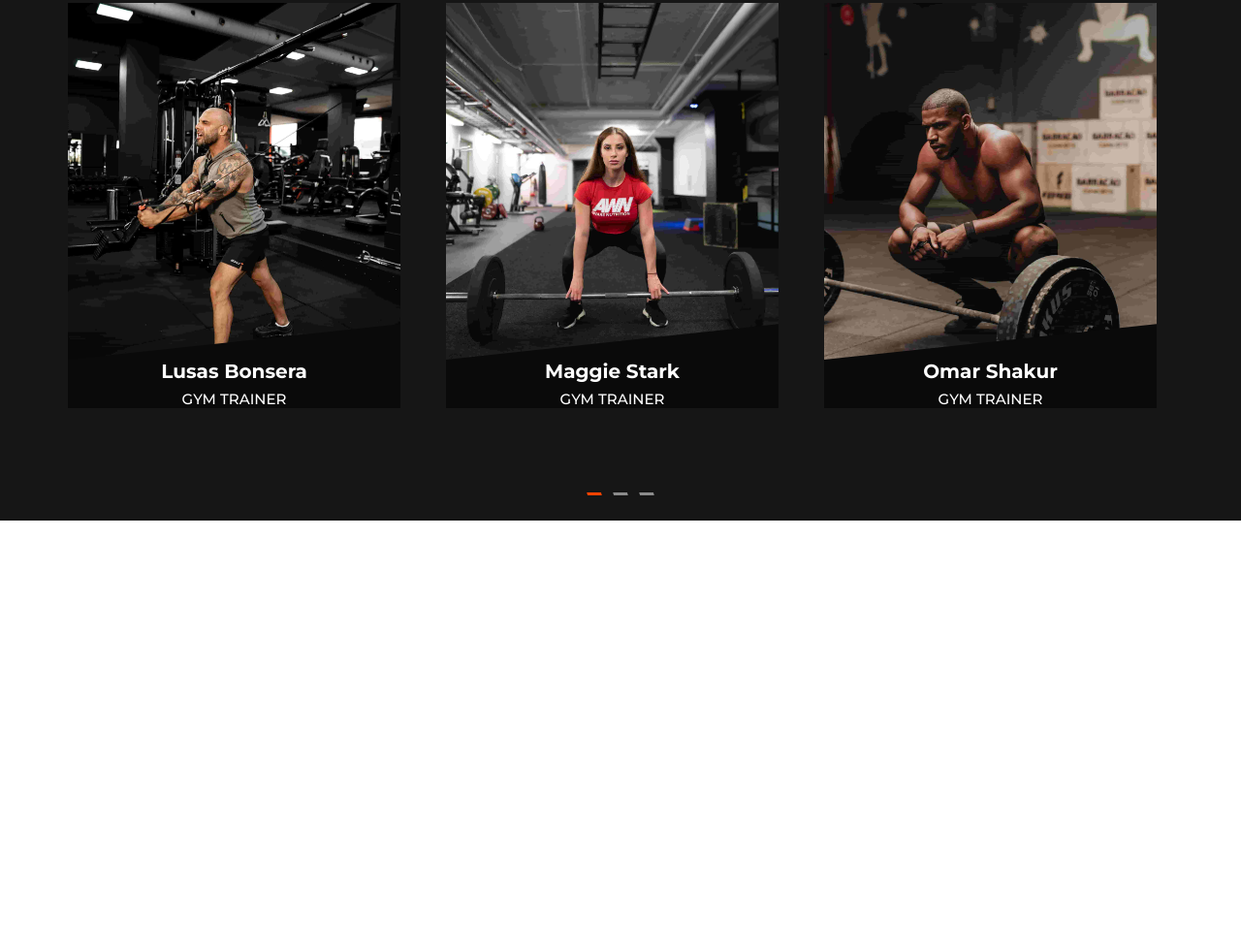
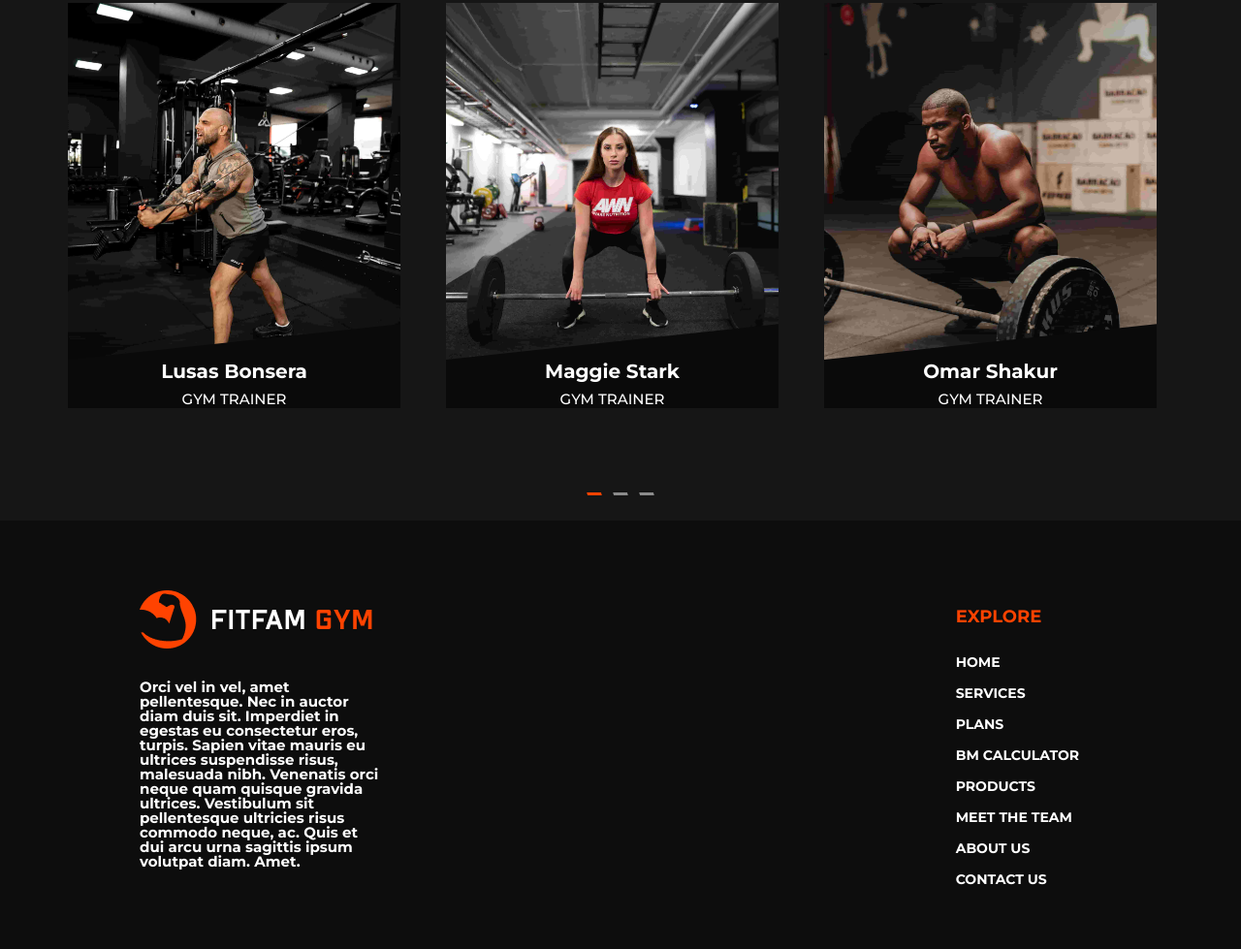
Before and after one commit to mohitsoniii/Gym-Web, a plain HTML site: page index.html in a window 1280 px wide. Shown: the part 5496-6475 px from the top of the page at 97% size. Before the commit the page ends 6033 px from the top, so only its background shows below. Drawn offline with Linux system fonts and the light colour scheme.

Commit message:
Added footer

```diff
--- a/index.html
+++ b/index.html
@@ -603,3 +603,40 @@
     </div>
   </section>
   <!-- Landing info section end -->
+
+  <footer class="footer">
+    <div class="container-fluid custom-wrapper">
+      <div class="row mt-5 mx-1 justify-content-between">
+        <div class="col-md-4 col-lg-3 pl-md-0 pr-sm-0">
+          <div class="pt-0 mb-4 d-none d-md-block">
+            <img src="./assets/img/logo.png" alt="Fitfam logo icon">
+          </div>
+          <div class="py-3 d-block d-sm-block d-md-none text-center">
+            <img src="./assets/img/mobile/Logo-01.svg" alt="Fitfam logo icon">
+          </div>
+          <p class="py-2 d-none d-md-block footer-p font-weight-bold">
+            Orci vel in vel, amet pellentesque. Nec in auctor diam duis sit. Imperdiet in egestas eu
+            consectetur eros, turpis. Sapien vitae mauris eu ultrices suspendisse risus, malesuada nibh.
+            Venenatis orci neque quam quisque gravida ultrices. Vestibulum sit pellentesque
+            ultricies risus commodo neque, ac. Quis et dui arcu urna sagittis ipsum volutpat diam. Amet.
+          </p>
+        </div>
+        <div class="col-12 text-center text-lg-left col-md-2 col-lg-2 pt-3 py-md-0 my-border d-md-none d-lg-block">
+          <h5 class="pt-3 pb-1 mb-0 d-none d-md-block">Explore</h5>
+          <ul class="pl-0 py-3">
+            <li class="py-1 d-block d-sm-block d-md-none font-weight-bold"><a href="">Home</a></li>
+            <li class="py-1 d-block d-sm-block d-md-none font-weight-bold"><a href="">services</a></li>
+            <li class="py-1 d-block d-sm-block d-md-none font-weight-bold"><a href="">pages</a></li>
+            <li class="py-1 d-block d-sm-block d-md-none font-weight-bold"><a href="">our team</a></li>
+            <li class="py-1 d-block d-sm-block d-md-none font-weight-bold"><a href="">about us</a></li>
+            <li class="py-1 d-block d-sm-block d-md-none font-weight-bold"><a href="">contact</a></li>
+            <li class="py-1 d-none d-md-block font-weight-bold"><a href="">Home</a></li>
+            <li class="py-1 d-none d-md-block font-weight-bold"><a href="">services</a></li>
+            <li class="py-1 d-none d-md-block font-weight-bold"><a href="">plans</a></li>
+            <li class="py-1 d-none d-md-block font-weight-bold"><a href="">bm calculator</a></li>
+            <li class="py-1 d-none d-md-block font-weight-bold"><a href="">products</a></li>
+            <li class="py-1 d-none d-md-block font-weight-bold"><a href="">meet the team</a></li>
+            <li class="py-1 d-none d-md-block font-weight-bold"><a href="">about us</a></li>
+            <li class="py-1 d-none d-md-block font-weight-bold"><a href="">contact us</a></li>
+          </ul>
+        </div>
```
